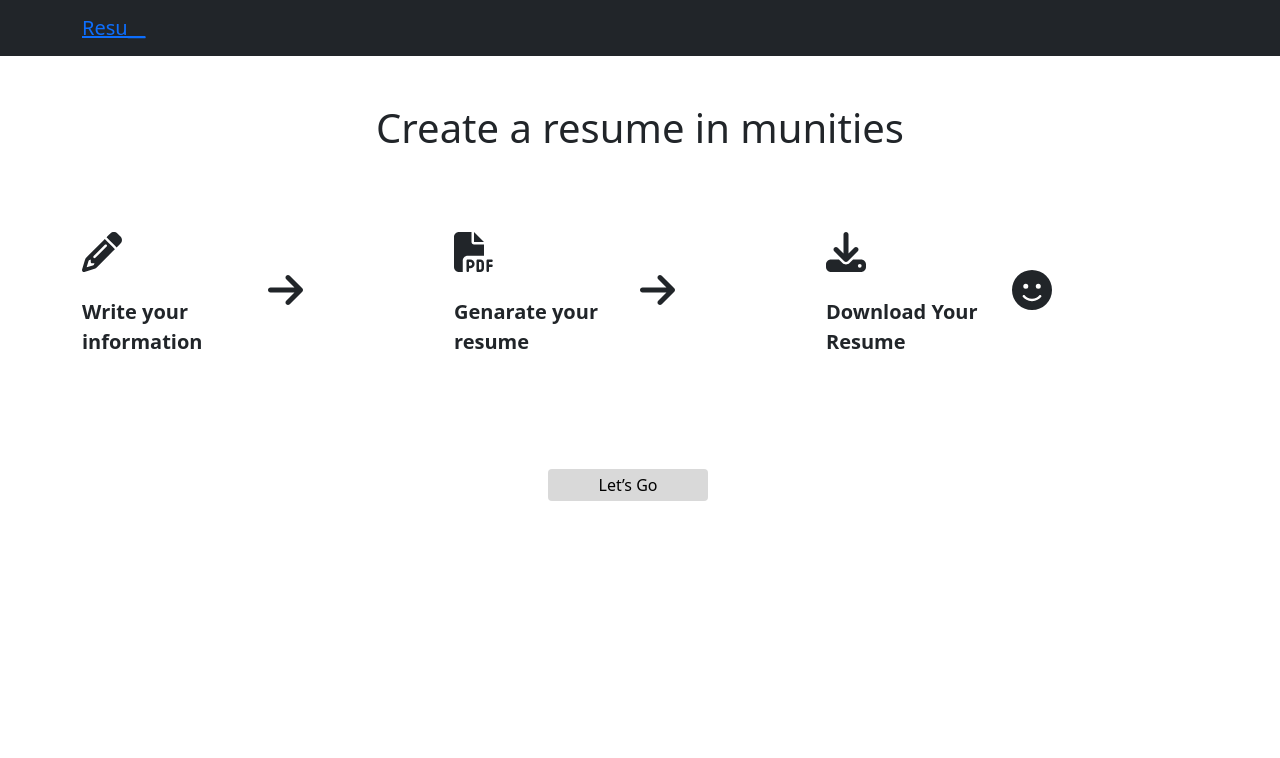
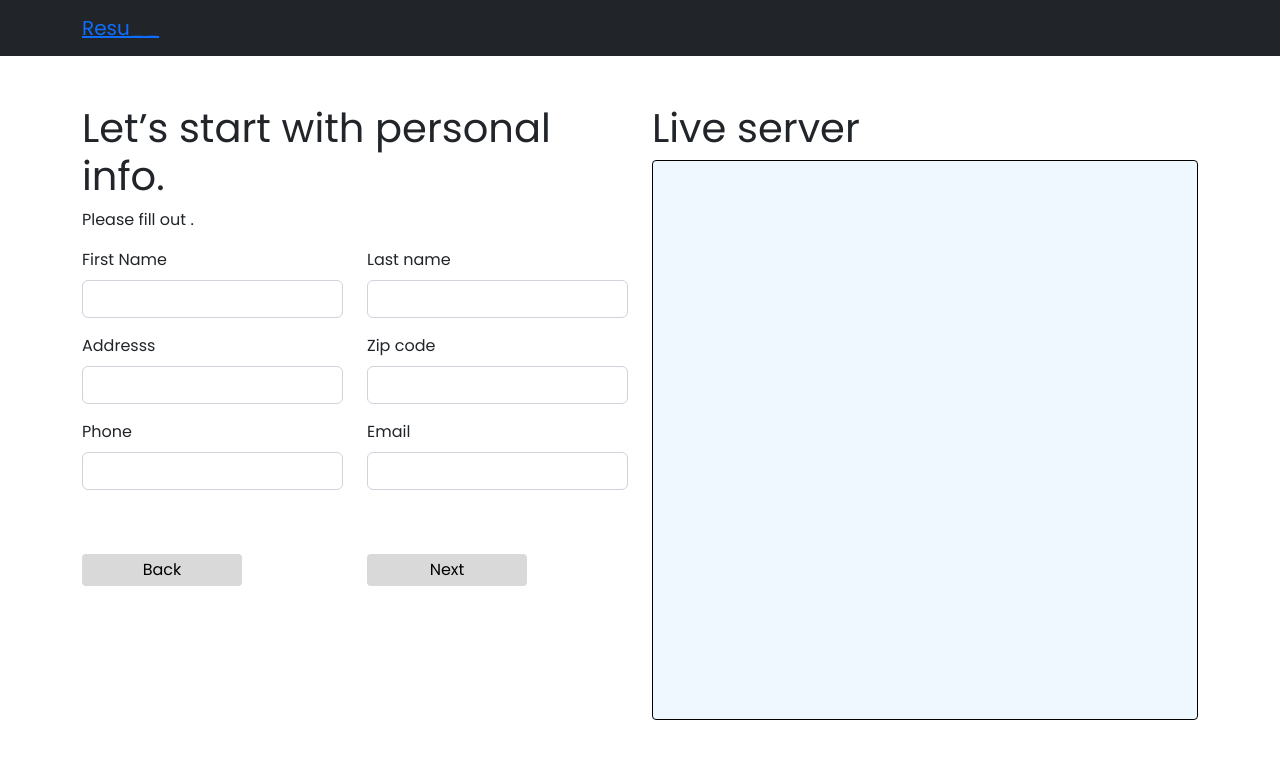
Before and after one commit to Din1998/Resume-Builder, a React (Create React App) app: page /personalInfo in a window 1280 px wide. Shown: the top 758 px of the page. Built offline with nearby package versions, Linux system fonts and the light colour scheme.

Commit message:
add info input field,

```diff
--- a/src/App.js
+++ b/src/App.js
@@ -3,8 +3,10 @@ import './css/index.css';
 import NavBar from './components/navBar';
 import Hero from'./page/hero'
 import 'bootstrap/dist/css/bootstrap.min.css';
-import {BrowserRouter as Router,Routes,Route,Navigate} from 'react-router-dom';
+import {BrowserRouter as Router,Routes,Route} from 'react-router-dom';
 import Instruction from './page/instruction';
+import PersonalInfo from './page/personalInfo';
+import Expriance from './page/expriance';
 
 function App() {
   return (
@@ -15,8 +17,8 @@ function App() {
         <Routes>
           <Route path='/' element={< Hero />}/>
           <Route path='/instrution' element={< Instruction />}/>
-          <Route path='/personalInfo' element={< Instruction />}/>
-          <Route path='/yourExpriance' element={< Instruction />}/>
+          <Route path='/personalInfo' element={< PersonalInfo />}/>
+          <Route path='/yourExpriance' element={< Expriance />}/>
           <Route path='/yourEducation' element={< Instruction />}/>
           <Route path='/yourSkill' element={< Instruction />}/>
           <Route path='/yourSummary' element={< Instruction />}/>
--- /dev/null
+++ b/src/components/liveBoard.js
@@ -0,0 +1,12 @@
+
+
+export default function LiveBoard(){
+  return(
+    <div className="liveBoard__component">
+      <h1>Live server</h1>
+        <div className="live__board">
+
+        </div>
+    </div>
+  )
+}
--- a/src/css/index.css
+++ b/src/css/index.css
@@ -1,7 +1,4 @@
 @import url("https://fonts.googleapis.com/css2?family=Poppins&display=swap");
-.home {
-  height: 400px;
-}
 .home .hero__text {
   font-size: 60px;
 }
@@ -11,6 +8,11 @@
   background: #D9D9D9;
   border: none;
   border-radius: 0px 50px;
+}
+
+.App {
+  height: 100vh;
+  font-family: Poppins;
 }
 
 .ins__text {
@@ -37,3 +39,14 @@
   justify-content: center;
   align-items: center;
 }
+
+.live__section {
+  height: 100%;
+}
+
+.live__board {
+  height: 70vh;
+  background-color: aliceblue;
+  border: 1px solid black;
+  border-radius: 4px;
+}
--- a/src/page/expriance.js
+++ b/src/page/expriance.js
@@ -0,0 +1,7 @@
+
+
+export default function Expriance(){
+  return(
+    <div>Hi dev.</div>
+  )
+}
--- a/src/page/instruction.js
+++ b/src/page/instruction.js
@@ -1,7 +1,7 @@
 import { FontAwesomeIcon } from '@fortawesome/react-fontawesome'
 import { faPencil,faFilePdf,faDownload,faArrowRight,faFaceSmile} from '@fortawesome/free-solid-svg-icons'
 import { Link } from "react-router-dom";
-import { Button } from "react-bootstrap";
+
 
 export default function Instruction(){
   return(
@@ -51,7 +51,7 @@ export default function Instruction(){
         {/*  */}
         <div className='row '>
           <div className='col-12 d-flex justify-content-center flex-column align-items-center py-5'>
-          <Link className="link" to='/instrution'><button className="mt-5 actn__btn">Let’s Go</button></Link>
+          <Link className="link" to='/personalInfo'><button className="mt-5 actn__btn">Let’s Go</button></Link>
           </div>
         </div>
       </div>
--- a/src/page/personalInfo.js
+++ b/src/page/personalInfo.js
@@ -0,0 +1,135 @@
+import LiveBoard from "../components/liveBoard";
+import { useState } from "react"
+import { Link } from "react-router-dom";
+
+
+export default function PersonalInfo(){
+
+
+  const [blog,addBlog] = useState({
+    FirstName: "",
+    LastName: "",
+    Addresss: "",
+    ZipCode: "",
+    Phone:"",
+    Email:"",
+  })
+
+  const handleChange = (e) => {
+    addBlog((prev) => ({...prev,[e.target.name]:e.target.value}))
+  }
+
+  console.log(blog)
+
+  return(
+    <div className="container-md py-5">
+      <div className="row">
+        <div className="col-md-6">
+          <div>
+            <h1>Let’s start with personal info.</h1>
+            <p>Please fill out .</p>
+          </div>
+          <div>
+          <form>
+              <div class="row mb-3">
+                <div className="col-6">
+                  <label for="exampleInputEmail1" class="form-label">First Name</label>
+                  <input
+                    name="FirstName"
+                    ype="email"
+                    required="true"
+                    class="form-control"
+                    id="exampleInputEmail1"
+                    aria-describedby="emailHelp"
+                    onChange={handleChange}
+                  />
+                </div>
+                <div className="col-6">
+                  <label for="exampleInputEmail1" class="form-label">Last name</label>
+                  <input
+                    name="LastName"
+                    type="email"
+                    required="true"
+                    class="form-control"
+                    id="exampleInputEmail1"
+                    aria-describedby="emailHelp"
+                    onChange={handleChange}
+                  />
+                </div>
+              </div>
+
+              {/*  */}
+
+              <div class="row mb-3">
+                <div className="col-6">
+                  <label for="exampleInputEmail1" class="form-label">Addresss</label>
+                  <input
+                    name="Addresss"
+                    type="email"
+                    required="true"
+                    class="form-control"
+                    id="exampleInputEmail1"
+                    aria-describedby="emailHelp"
+                    onChange={handleChange}
+                  />
+                </div>
+                <div className="col-6">
+                  <label for="exampleInputEmail1" class="form-label">Zip code</label>
+                  <input
+                    name="ZipCode"
+                    type="email"
+                    required="true"
+                    class="form-control"
+                    id="exampleInputEmail1"
+                    aria-describedby="emailHelp"
+                    onChange={handleChange}
+                  />
+                </div>
+              </div>
+
+              {/*  */}
+
+              <div class="row mb-3">
+                <div className="col-6">
+                  <label for="exampleInputEmail1" class="form-label">Phone</label>
+                  <input
+                    name="Phone"
+                    type="email"
+                    required="true"
+                    class="form-control"
+                    id="exampleInputEmail1"
+                    aria-describedby="emailHelp"
+                    onChange={handleChange}
+                  />
+                </div>
+                <div className="col-6">
+                  <label for="exampleInputEmail1" class="form-label">Email</label>
+                  <input
+                    name="Email"
+                    type="email"
+                    required="true"
+                    class="form-control"
+                    id="exampleInputEmail1"
+                    aria-describedby="emailHelp"
+                    onChange={handleChange}
+                  />
+                </div>
+              </div>
+          </form>
+          <div class="row mb-3">
+                <div className="col-6">
+                <Link className="link" to='/instrution'><button className="mt-5 actn__btn">Back</button></Link>
+                </div>
+                <div className="col-6">
+                <Link className="link" to='/yourExpriance'><button className="mt-5 actn__btn">Next</button></Link>
+                </div>
+            </div>
+          </div>
+        </div>
+        <div className="col-md-6 live__section">
+          <LiveBoard />
+        </div>
+      </div>
+    </div>
+  )
+}
--- a/src/uiLib/_variable.scss
+++ b/src/uiLib/_variable.scss
@@ -1,2 +1,4 @@
 // base font
 @import url('https://fonts.googleapis.com/css2?family=Poppins&display=swap');
+
+$--fontStyle: Poppins;
--- /dev/null
+++ b/src/uiLib/components/__liveBoard.scss
@@ -0,0 +1,9 @@
+
+
+
+  .live__board{
+    height: 70vh;
+    background-color: aliceblue;
+    border: 1px solid black;
+    border-radius: 4px;
+  }
--- a/src/uiLib/components/_home.scss
+++ b/src/uiLib/components/_home.scss
@@ -1,5 +1,5 @@
 .home{
-  height: 400px;
+
  .hero__text{
   font-size: 60px;
  }
@@ -11,3 +11,8 @@
   border-radius: 0px 50px;
  }
 }
+
+.App{
+  height: 100vh;
+  font-family: $--fontStyle;
+}
--- a/src/uiLib/components/_instruction.scss
+++ b/src/uiLib/components/_instruction.scss
@@ -19,3 +19,7 @@
   justify-content: center;
   align-items: center;
 }
+
+.live__section{
+  height: 100%;
+}
--- a/src/uiLib/index.scss
+++ b/src/uiLib/index.scss
@@ -7,3 +7,4 @@
 
 @import'./components/home';
 @import'./components/instruction';
+@import'./components/_liveBoard';
```
